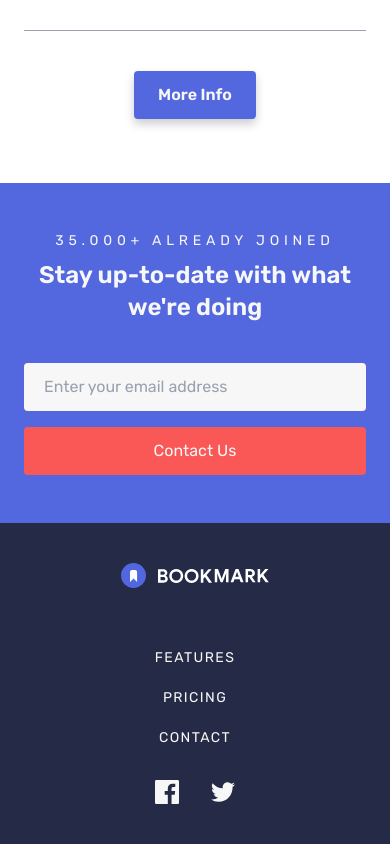
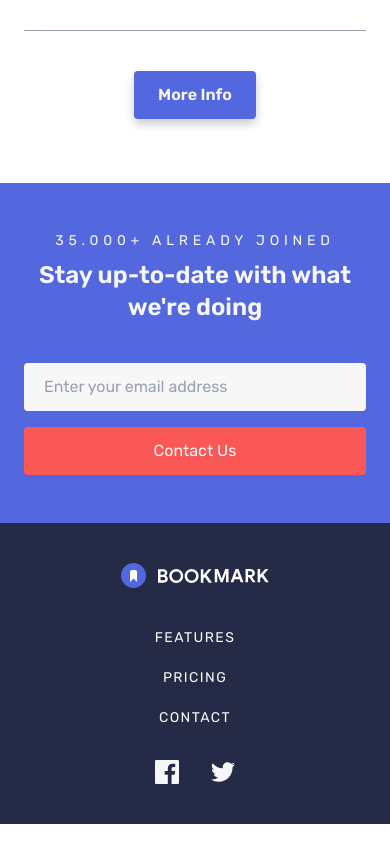
Before and after one commit to jayl-ch/bookmark-landing-page, a React (Vite) app: page / in a window 390 px wide. Shown: the part 3564-4408 px from the top of the page. Built offline with nearby package versions, Linux system fonts and the light colour scheme.

Commit message:
Adjust the footer lists gap

```diff
--- a/src/components/FooterContent/Nav.jsx
+++ b/src/components/FooterContent/Nav.jsx
@@ -18,7 +18,7 @@
 function Nav() {
   return (
     <nav className="flex flex-col items-center gap-8 max-w-[var(--max-width)] mx-auto py-10 md:flex-row md:justify-between">
-      <div className="flex flex-col items-center gap-15 md:flex-row">
+      <div className="flex flex-col items-center gap-10 md:gap-15 md:flex-row">
         <a href="">
           <svg width="148" height="25" xmlns="http://www.w3.org/2000/svg">
             <g fill="none" fillRule="evenodd">
```
